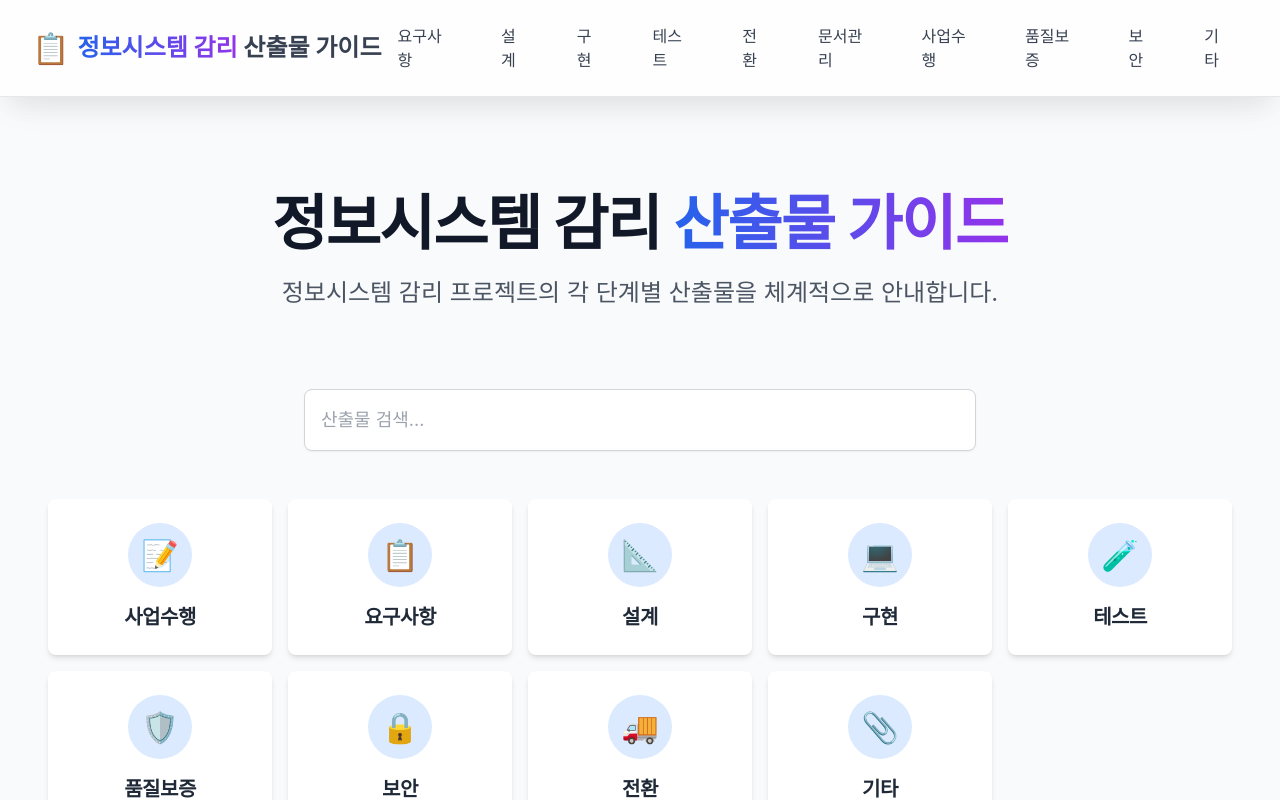
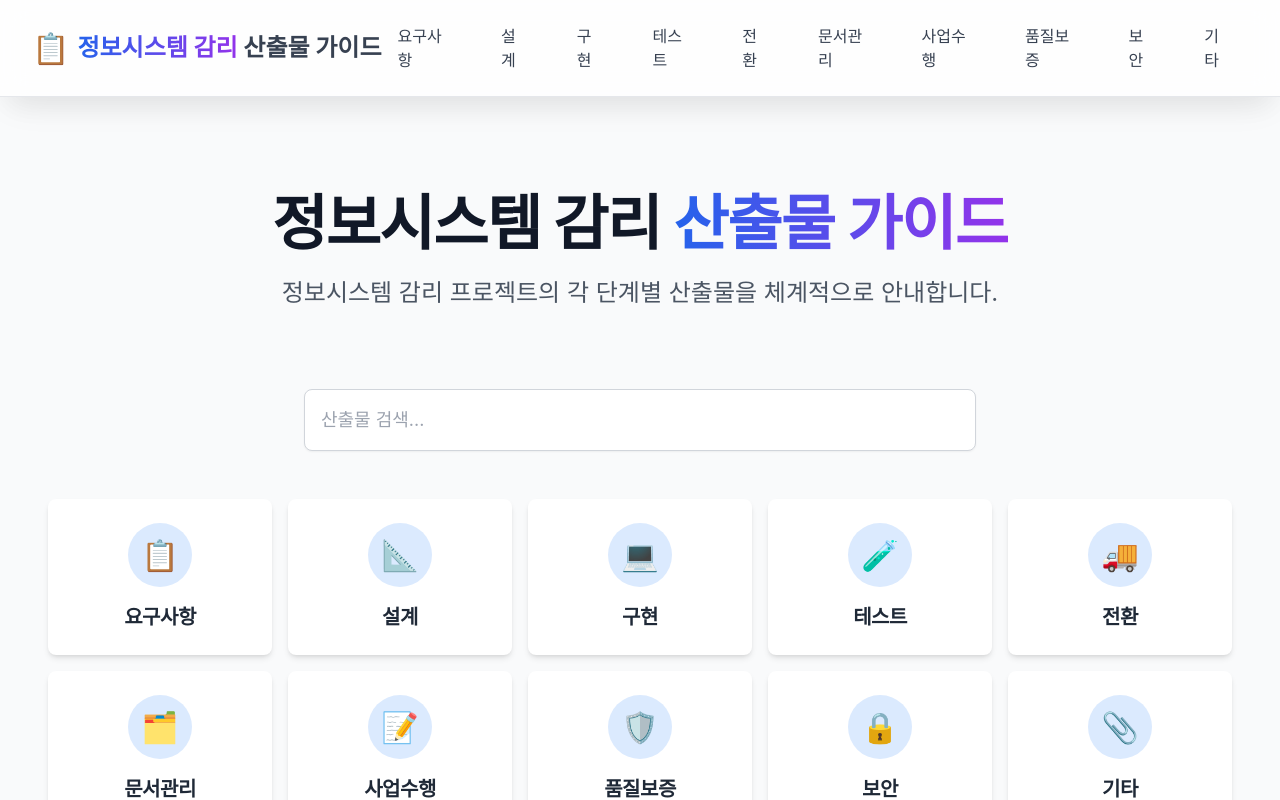
Before and after one commit to jeonck/deliverables-guide, a React (Vite) app: page /#/ in a window 1280 px wide. Shown: the top 800 px of the page. Built offline with nearby package versions, Linux system fonts and the light colour scheme.

Commit message:
feat: reorder main page category cards and add document management

```diff
--- a/src/pages/Home.tsx
+++ b/src/pages/Home.tsx
@@ -81,14 +81,15 @@ export default function Home() {
       {!searchTerm && (
         <div className="grid grid-cols-2 md:grid-cols-3 lg:grid-cols-5 gap-4">
           {[
-            { name: '사업수행', path: '/project-plan', icon: '📝' },
             { name: '요구사항', path: '/requirements', icon: '📋' },
             { name: '설계', path: '/design', icon: '📐' },
             { name: '구현', path: '/implementation', icon: '💻' },
             { name: '테스트', path: '/testing', icon: '🧪' },
+            { name: '전환', path: '/transition', icon: '🚚' },
+            { name: '문서관리', path: '/document-management', icon: '🗂️' },
+            { name: '사업수행', path: '/project-plan', icon: '📝' },
             { name: '품질보증', path: '/qa', icon: '🛡️' },
             { name: '보안', path: '/security', icon: '🔒' },
-            { name: '전환', path: '/transition', icon: '🚚' },
             { name: '기타', path: '/etc', icon: '📎' },
           ].map((category) => (
             <Link
```
